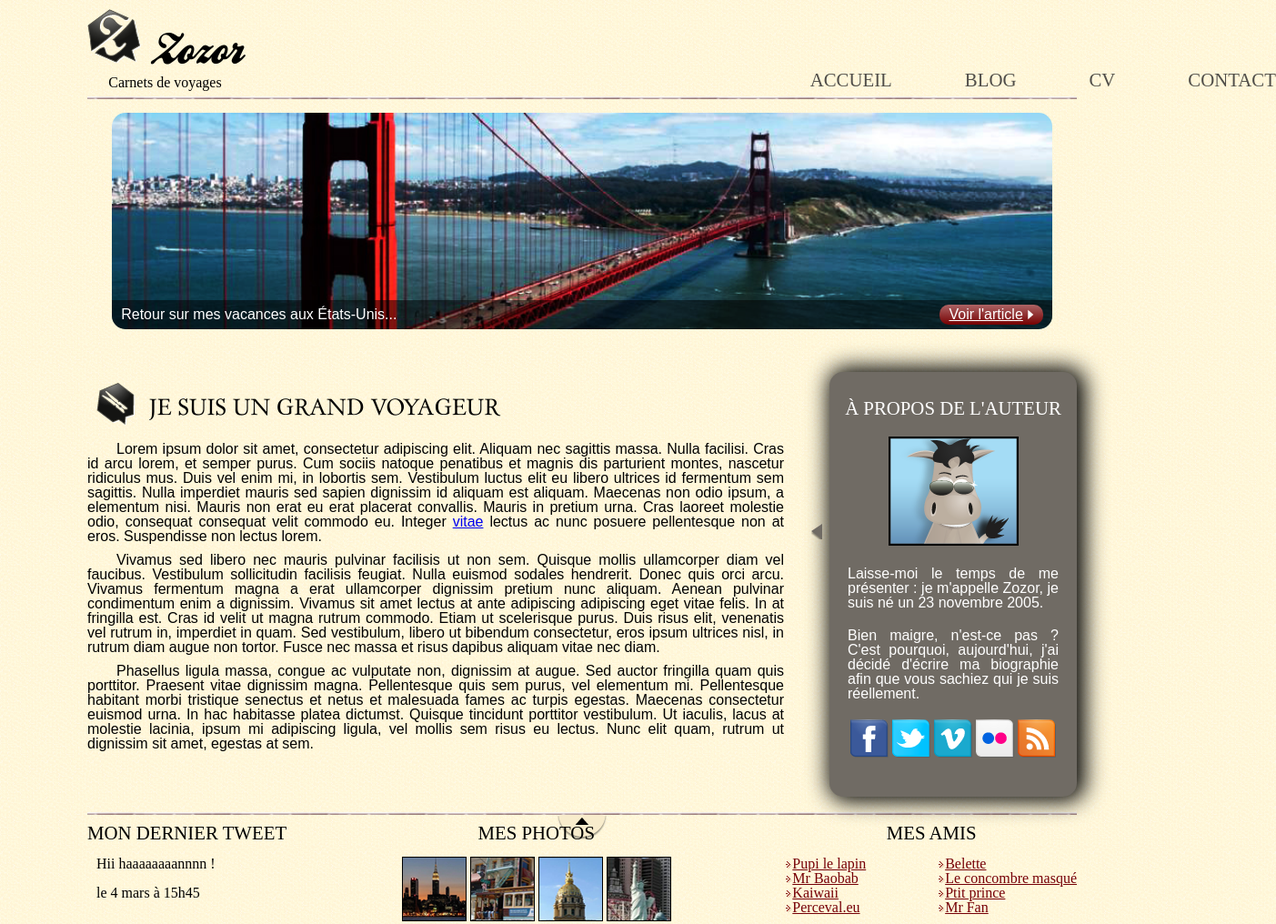
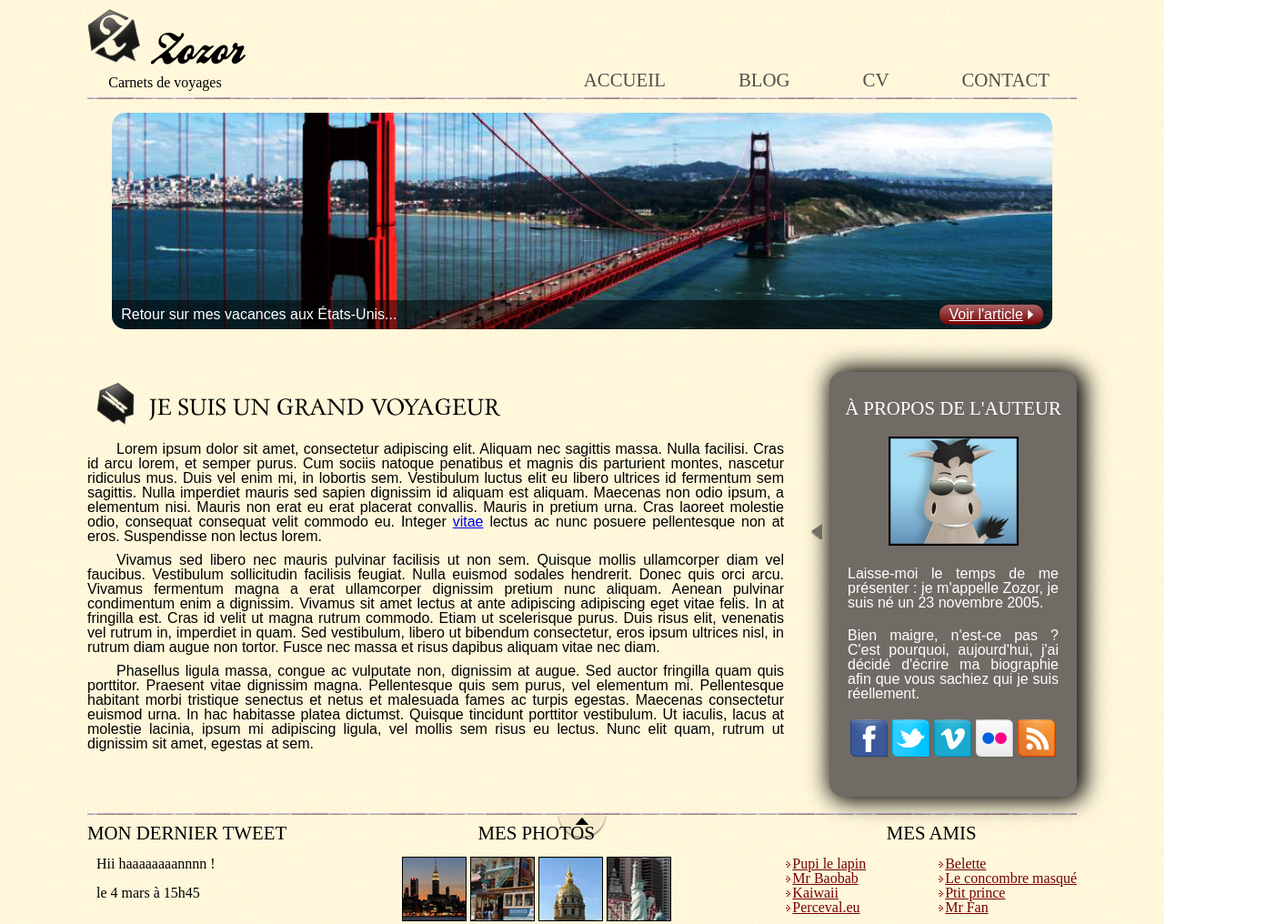
Before and after one commit to Lyline/OpenClassroom-siteZozor, a plain HTML site: page index.html in a window 1280 px wide. Shown: the whole page at 91% size, 1403 px wide, since content can reach past the window. Drawn offline with Linux system fonts and the light colour scheme.

Commit message:
Refact CSS Header (links)

```diff
--- a/style.css
+++ b/style.css
@@ -92,8 +92,6 @@ nav ul{
     align-items: flex-end;
     margin-bottom: 10px;
     margin-right: 30px;
-    margin-top: 7%;
-    margin-left: 40%;
 }
 
 nav li{
```
